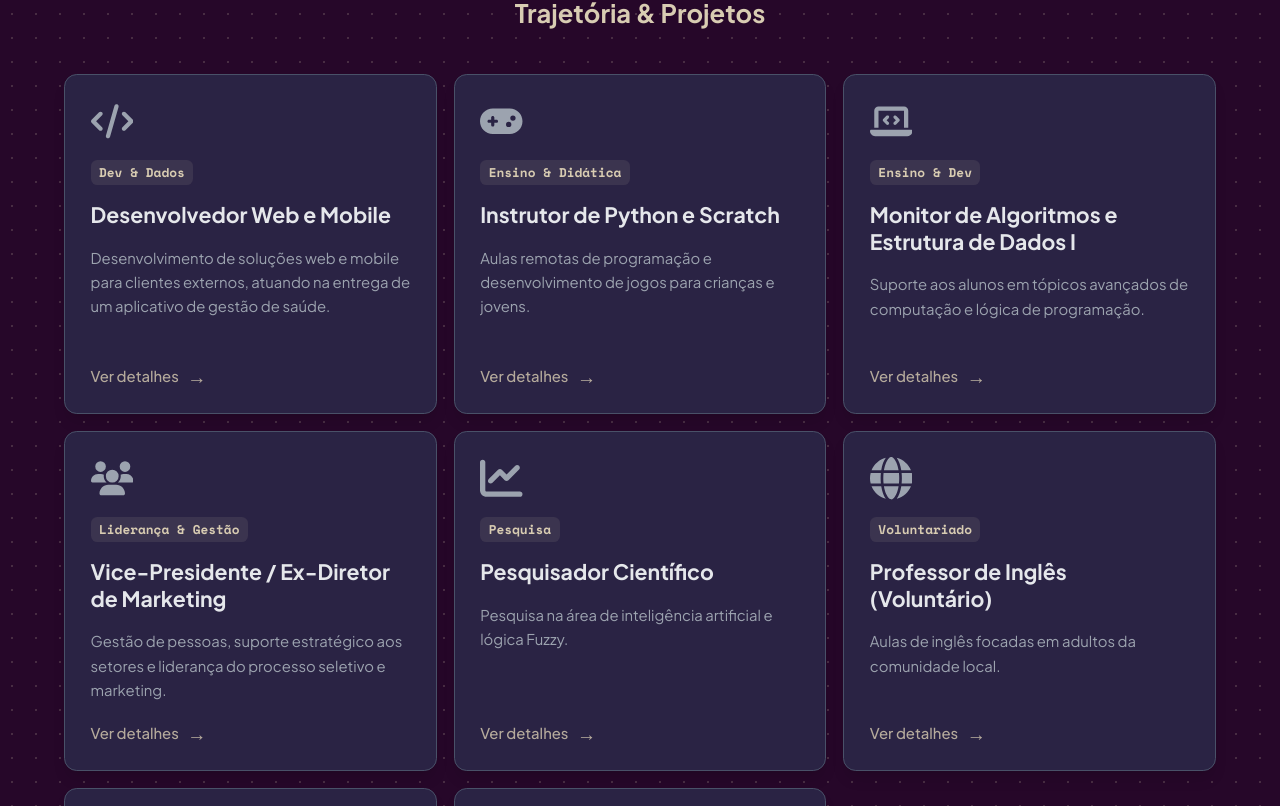
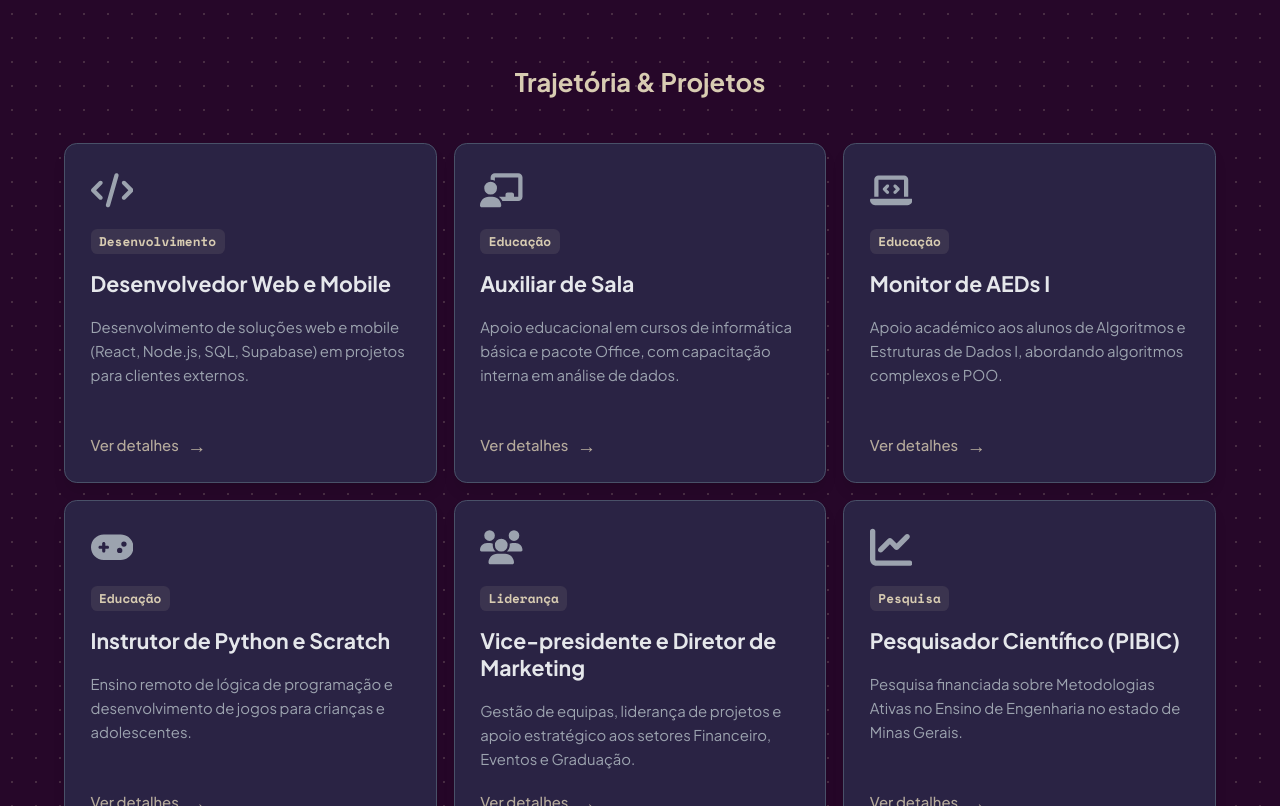
Before and after one commit to leo-nardo04/portifolio, a React (Vite) app: page / in a window 1280 px wide. Shown: the part 1174-1980 px from the top of the page. Built offline with nearby package versions, Linux system fonts and the light colour scheme.

Commit message:
correções
alguns labels dos cards nao funcionavam ao serem clicados

```diff
--- a/src/App.jsx
+++ b/src/App.jsx
@@ -193,10 +193,11 @@ export default function App() {
             <strong className="text-emerald-300 font-semibold">
               estágio ou trainee em Engenharia de Software e Análise de Dados
             </strong>{" "}
-            (ou áreas correlatas) em Belo Horizonte (início em 2027). Com as
-            disciplinas curriculares na reta final, possuo quase total
-            disponibilidade de horário (para 2027 tenho restante 1 matéria e o
-            TCC 2).
+            (ou áreas correlatas) com início previsto para 2027. Cursando o
+            último ano de Engenharia de Computação, tenho apenas uma disciplina
+            teórica e o TCC 2 pendentes. Isso me garante ampla disponibilidade
+            de horário e foco total para uma imersão real no mercado de
+            trabalho.
           </p>
         </div>
       </div>
@@ -210,17 +211,23 @@ export default function App() {
           Trajetória & Projetos
         </h2>
         <BentoGrid className="grid-cols-1 sm:grid-cols-2 lg:grid-cols-3">
-          {experiencesData.map((exp) => (
+          {experiencesData.map((exp) => {
+            // Resolvemos o ícone aqui para usar tanto no card quanto no modal
+            const resolvedIcon = exp.icon || getIcon(exp.id);
+
+            return (
               <BentoCard
                 key={exp.id}
                 name={exp.title}
                 description={exp.description || exp.summary}
                 badge={exp.category}
-              Icon={exp.icon || getIcon(exp.id)}
+                Icon={resolvedIcon}
                 className="col-span-1"
-              onClick={() => setSelectedExp(exp)}
+                // Passamos o objeto com o ícone garantido para evitar falhas no modal
+                onClick={() => setSelectedExp({ ...exp, icon: resolvedIcon })}
               />
-          ))}
+            );
+          })}
         </BentoGrid>
       </div>
 
--- a/src/components/Header.jsx
+++ b/src/components/Header.jsx
@@ -20,8 +20,8 @@ export default function Header() {
         </div>
 
         <p className="text-slate-200 text-justify text-lg font-medium leading-relaxed max-w-2xl mt-3">
-          Trajetória enriquecida por liderança estudantil, ensino de programação
-          e projetos de extensão. Atualmente reside em Itabira, com mudança
+          Trajetória composta por liderança estudantil, ensino de programação e
+          projetos de extensão. Atualmente reside em Itabira, com mudança
           planeada para Belo Horizonte a partir de 2027.
         </p>
 
--- a/src/data/experiences.js
+++ b/src/data/experiences.js
@@ -1,123 +1,23 @@
-import { FaChalkboardUser, FaCalculator } from "react-icons/fa6";
 export const experiencesData = [
   {
     id: "atlas-ej",
     title: "Desenvolvedor Web e Mobile",
-    organization: "Atlas Tecnologia (Empresa Júnior)",
-    period: "2025 - Presente",
-    category: "Dev & Dados",
-    summary:
-      "Desenvolvimento de soluções web e mobile para clientes externos, atuando na entrega de um aplicativo de gestão de saúde.",
+    company: "Atlas Soluções em Tecnologia",
+    period: "2026 - Atual",
+    description:
+      "Desenvolvimento de soluções web e mobile (React, Node.js, SQL, Supabase) em projetos para clientes externos.",
     details:
-      "Atuei no desenvolvimento de soluções tecnológicas reais para clientes. A Atlas é uma Empresa Júnior (EJ), composta e gerida integralmente por alunos. Esta experiência permitiu-me vivenciar o ciclo completo de desenvolvimento de software, desde o levantamento de requisitos até à entrega.",
-    skills: ["React", "React Native", "Node.js", "Trabalho em Equipa"],
+      "Atuação prática na construção de aplicações do zero e integração de sistemas. Atualmente, foco-me na finalização de um aplicativo completo voltado para a gestão de saúde, aplicando boas práticas de Engenharia de Software e versionamento contínuo.",
+    tags: ["React", "React Native", "Node.js", "PostgreSQL", "Supabase"],
+    category: "Desenvolvimento",
     links: [
       {
-        label: "Aceder ao Site da Atlas",
+        type: "site Atlas",
         url: "https://www.atlasjr.com.br/",
-        type: "web",
       },
       {
-        label: "Instagram @atlastecnologia",
-        url: "https://www.instagram.com/atlastecnologia/",
-        type: "instagram",
-      },
-    ],
-  },
-  {
-    id: "kodland",
-    title: "Instrutor de Python e Scratch",
-    organization: "Kodland Latin America",
-    period: "Fev 2026 - Set 2026",
-    category: "Ensino & Didática",
-    summary:
-      "Aulas remotas de programação e desenvolvimento de jogos para crianças e jovens.",
-    details:
-      "Trabalhei como instrutor na Kodland Latin America, ensinando lógica e desenvolvimento de jogos para crianças e adolescentes. A comunicação e o alinhamento de tarefas com a equipa internacional eram feitos através do Slack corporativo da empresa.",
-    skills: ["Python", "Scratch", "Comunicação", "Didática"],
-    links: [
-      {
-        label: "Conheça a Kodland",
-        url: "https://www.kodland.org/pt",
-        type: "web",
-      },
-    ],
-  },
-  {
-    id: "aeds-monitor",
-    title: "Monitor de Algoritmos e Estrutura de Dados I",
-    organization: "UNIFEI Itabira",
-    period: "Semestre 26.2 (Atual)",
-    category: "Ensino & Dev",
-    summary:
-      "Suporte aos alunos em tópicos avançados de computação e lógica de programação.",
-    details:
-      "Atualmente, sou o monitor oficial da disciplina. A minha afinidade com esta matéria foi o que me levou a assumir a monitoria e é a principal inspiração para o meu tema de TCC. O meu objetivo é ajudar os alunos a ultrapassar as barreiras de abstração na manipulação de memória e ponteiros em C++.",
-    skills: ["C++", "Estruturas de Dados", "POO", "Ensino"],
-    links: [],
-  },
-  {
-    id: "caat-vp",
-    title: "Vice-Presidente / Ex-Diretor de Marketing",
-    organization: "Centro Acadêmico Alan Turing (CAAT)",
-    period: "2025 - Jul 2026",
-    category: "Liderança & Gestão",
-    summary:
-      "Gestão de pessoas, suporte estratégico aos setores e liderança do processo seletivo e marketing.",
-    details:
-      "Atuei ativamente na gestão de equipas, organização de eventos estudantis e representação dos alunos. Um dos focos da gestão foi a aproximação visual com os estudantes através de campanhas e publicações em vídeo nas redes sociais.",
-    skills: ["Liderança", "Marketing", "Gestão de Projetos", "Oratória"],
-    links: [
-      {
-        label: "Um dos vídeos que participei",
-        url: "https://www.instagram.com/p/DQUNksxDu0j/",
-        type: "highlight",
-      },
-      {
-        label: "Instagram @ca.alanturing",
-        url: "https://www.instagram.com/ca.alanturing/",
-        type: "instagram",
-      },
-    ],
-  },
-  {
-    id: "pibic",
-    title: "Pesquisador Científico",
-    organization: "UNIFEI",
-    period: "2025 - 2026",
-    category: "Pesquisa",
-    summary: "Pesquisa na área de inteligência artificial e lógica Fuzzy.",
-    details:
-      "Atuação em projeto de iniciação científica focado em Lógica Fuzzy. O projeto resultou numa publicação académica, apresentando a nossa abordagem para a melhoria dos processos e estruturas de dados no ensino.",
-    skills: ["IA", "Fuzzy Logic", "Escrita Científica", "Análise de Dados"],
-    links: [
-      {
-        label: "Ler Artigo Publicado na Revista ABENGE",
-        url: "https://revista.abenge.org.br/abenge/article/view/2408",
-        type: "article",
-      },
-    ],
-  },
-  {
-    id: "esf-english",
-    title: "Professor de Inglês (Voluntário)",
-    organization: "Engenheiros Sem Fronteiras",
-    period: "5 Semestres",
-    category: "Voluntariado",
-    summary: "Aulas de inglês focadas em adultos da comunidade local.",
-    details:
-      "Durante 5 semestres, lecionei voluntariamente para turmas de adultos, promovendo inclusão e capacitação através da organização Engenheiros Sem Fronteiras.",
-    skills: ["Inglês", "Didática", "Comunicação Interpessoal", "Voluntariado"],
-    links: [
-      {
-        label: "ESF Itabira (Antigo Instagram)",
-        url: "https://www.instagram.com/esfitabira/",
-        type: "instagram",
-      },
-      {
-        label: "Engenheiros Sem Fronteiras (Geral)",
-        url: "https://esf-brasil.org/",
-        type: "web",
+        type: "Instagram",
+        url: "https://www.instagram.com/atlastecnologia",
       },
     ],
   },
@@ -131,9 +31,101 @@ export const experiencesData = [
     details:
       "Atuação como freelancer auxiliando na correção de tarefas e esclarecimento de dúvidas em sala de aula. A função inclui capacitação própria na instituição, proporcionando desenvolvimento prático através dos cursos completos de Excel Avançado I, Excel Avançado II e PowerBI.",
     tags: ["Educação", "Pacote Office", "Power BI", "Excel Avançado"],
-    icon: FaChalkboardUser,
     category: "Educação",
     links: [{ type: "Web", url: "https://microlins.com.br/" }],
+  },
+  {
+    id: "aeds-monitor",
+    title: "Monitor de AEDs I",
+    company: "UNIFEI - Campus Itabira",
+    period: "Set 2026 - Atual",
+    description:
+      "Apoio académico aos alunos de Algoritmos e Estruturas de Dados I, abordando algoritmos complexos e POO.",
+    details:
+      "Auxílio direto aos estudantes na compreensão e implementação de algoritmos de ordenação, filas, pilhas, listas encadeadas, árvores binárias de busca (ABB) e hashing. Atuo numa área de especialidade técnica diretamente relacionada ao tema do meu Trabalho de Conclusão de Curso (TCC).",
+    tags: ["C++", "Estruturas de Dados", "POO", "Algoritmos", "Ensino"],
+    category: "Educação",
+  },
+  {
+    id: "kodland",
+    title: "Instrutor de Python e Scratch",
+    company: "Kodland Latin America",
+    period: "Fev 2026 - Set 2026",
+    description:
+      "Ensino remoto de lógica de programação e desenvolvimento de jogos para crianças e adolescentes.",
+    details:
+      "Trabalhei como instrutor ministrando aulas de Python e Scratch para turmas iniciantes e intermediárias (6 a 16 anos). A comunicação e o alinhamento de tarefas com a equipa internacional eram feitos através do Slack corporativo da empresa, garantindo a padronização do ensino.",
+    tags: [
+      "Python",
+      "Scratch",
+      "Lógica de Programação",
+      "Ensino",
+      "Comunicação",
+    ],
+    category: "Educação",
+    links: [{ type: "Web", url: "https://www.kodland.org/" }],
+  },
+  {
+    id: "caat-vp",
+    title: "Vice-presidente e Diretor de Marketing",
+    company: "Centro Académico Alan Turing",
+    period: "2023 - 2026",
+    description:
+      "Gestão de equipas, liderança de projetos e apoio estratégico aos setores Financeiro, Eventos e Graduação.",
+    details:
+      "Atuei diretamente na condução de reuniões e facilitação de processos de tomada de decisão. Como Diretor de Marketing, fui responsável por criar conteúdos visuais para o Instagram, gerir a comunicação institucional com os alunos e conduzir os processos seletivos de novos membros.",
+    tags: ["Liderança", "Gestão de Pessoas", "Marketing", "Estratégia"],
+    category: "Liderança",
+    links: [
+      {
+        type: "Instagram CAAT",
+        url: "https://www.instagram.com/ca.alanturing/",
+      },
+      {
+        type: "Vídeo que participei",
+        url: "https://www.instagram.com/p/DQUNksxDu0j/",
+      },
+    ],
+  },
+  {
+    id: "pibic",
+    title: "Pesquisador Científico (PIBIC)",
+    company: "UNIFEI - Campus Itabira",
+    period: "2023 - 2025",
+    description:
+      "Pesquisa financiada sobre Metodologias Ativas no Ensino de Engenharia no estado de Minas Gerais.",
+    details:
+      "Conduzi as etapas de análise de dados utilizando a linguagem Python e a biblioteca Pandas. Fui responsável por redigir e publicar artigos científicos, mantendo reuniões semanais de acompanhamento e apresentando os resultados obtidos em dois simpósios e um congresso académico.",
+    tags: ["Python", "Pandas", "Análise de Dados", "Pesquisa Académica"],
+    category: "Pesquisa",
+    links: [
+      {
+        type: "Publicação",
+        url: "https://revista.abenge.org.br/abenge/article/view/2408",
+      },
+    ],
+  },
+  {
+    id: "esf-english",
+    title: "Professor de Inglês Voluntário",
+    company: "ONG Engenheiros Sem Fronteiras",
+    period: "2021 - 2023",
+    description:
+      "Aulas de inglês (presenciais e online) para turmas de adultos, com adaptação de dinâmicas de ensino.",
+    details:
+      "Ministrei conteúdos para turmas iniciais de aproximadamente 13 alunos adultos. Fui integralmente responsável pelo controlo de presenças, elaboração e correção de provas, e participei ativamente em reuniões com os diretores da ONG para alinhar as ementas e o impacto social do projeto.",
+    tags: ["Inglês", "Ensino", "Impacto Social", "Voluntariado"],
+    category: "Voluntariado",
+    links: [
+      {
+        type: "Site ESF",
+        url: "https://esf.org.br/",
+      },
+      {
+        type: "ESF Itabira",
+        url: "https://www.instagram.com/esfitabira/",
+      },
+    ],
   },
   {
     id: "citinova",
@@ -143,9 +135,8 @@ export const experiencesData = [
     description:
       "Criação de banco de questões de matemática para preparação de alunos da EJA para o ENCCEJA.",
     details:
-      "Participação em projeto de extensão universitária com carga horária de 12h semanais. O trabalho em equipe foi focado no desenvolvimento de material didático e apoio educacional inclusivo, voltado especificamente para as necessidades da Educação de Jovens e Adultos (EJA).",
-    tags: ["Educação", "Matemática", "Extensão", "Trabalho Social"],
-    icon: FaCalculator,
+      "Participação num projeto de extensão universitária com carga horária de 12h semanais. O trabalho em equipa foi totalmente focado no desenvolvimento de material didático e apoio educacional inclusivo, voltado de forma específica para as necessidades da Educação de Jovens e Adultos (EJA).",
+    tags: ["Matemática", "Educação Inclusiva", "Extensão", "Trabalho Social"],
     category: "Voluntariado",
     links: [
       {
--- a/vite.config.js
+++ b/vite.config.js
@@ -5,5 +5,5 @@ import tailwindcss from "@tailwindcss/vite";
 // https://vite.dev/config/
 export default defineConfig({
   plugins: [react(), tailwindcss()],
-  base: "/",
+  base: "./",
 });
```
Lines whose indentation alone changed are shown as unchanged.
